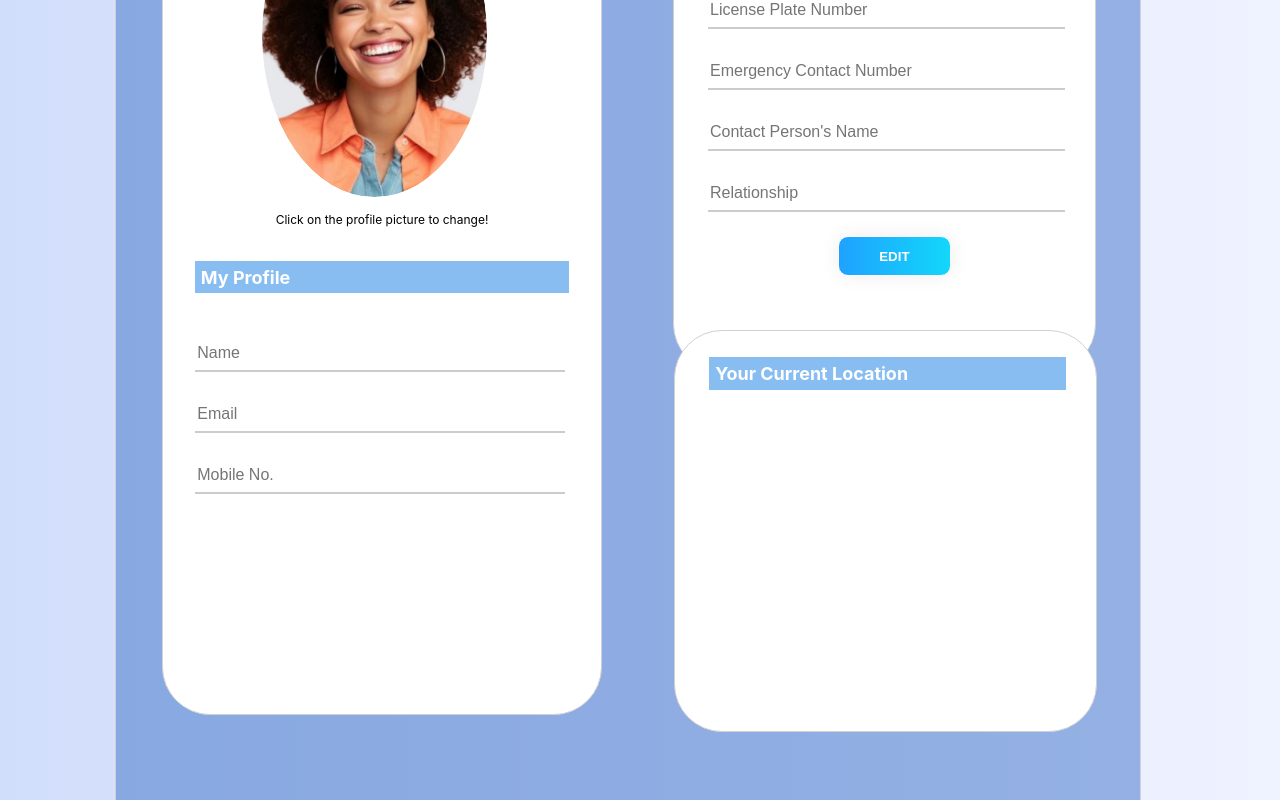
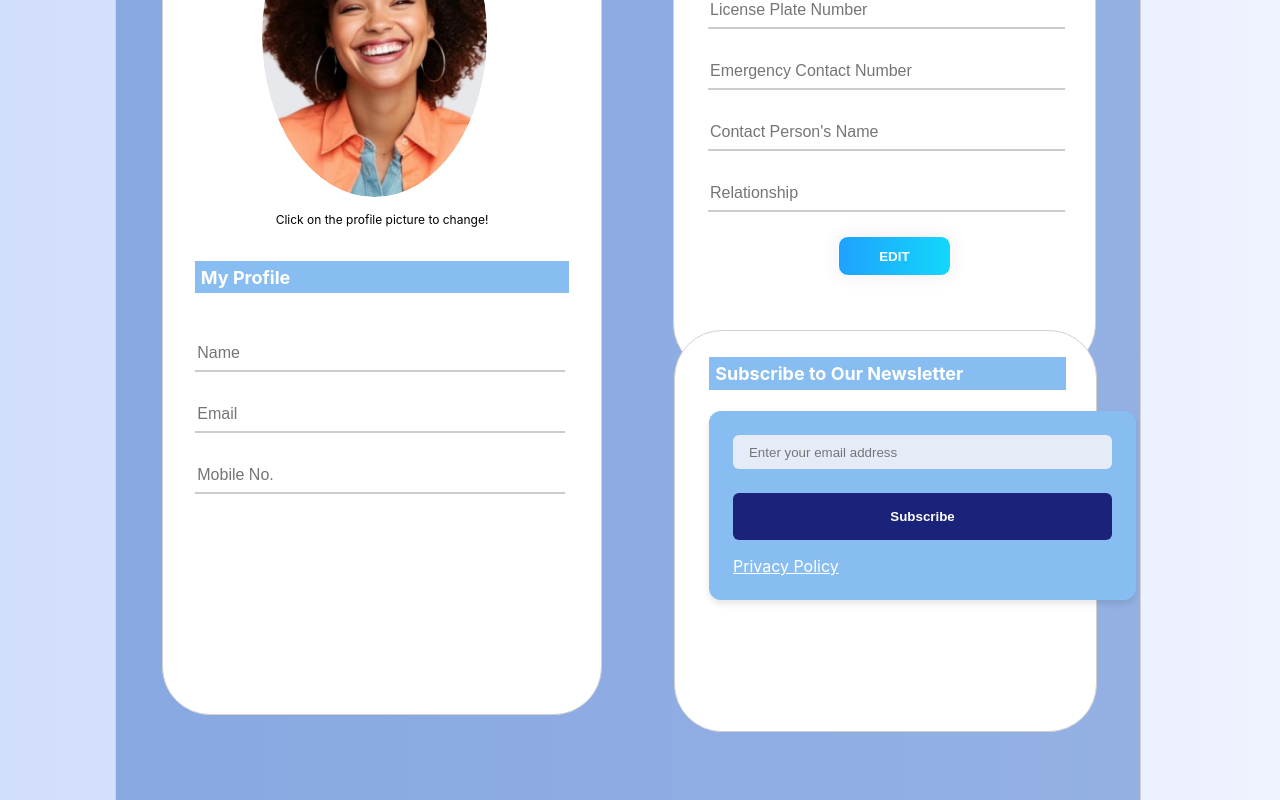
Before and after one commit to Prisha3108/BREAKDOWNBUDDY, a React (Create React App) app: page /userprofile in a window 1280 px wide. Shown: the part 408-1208 px from the top of the page. Built offline with nearby package versions, Linux system fonts and the light colour scheme; no server answers.

Commit message:
profile completed

```diff
--- a/package.json
+++ b/package.json
@@ -17,6 +17,7 @@
     "@testing-library/react": "^13.4.0",
     "@testing-library/user-event": "^13.5.0",
     "antd": "^4.24.16",
+    "autoprefixer": "^10.4.19",
     "axios": "^1.6.8",
     "bcrypt": "^5.1.1",
     "bcryptjs": "^2.4.3",
@@ -30,6 +31,7 @@
     "jsonwebtoken": "^9.0.2",
     "lottie-react": "^2.4.0",
     "mongoose": "^8.3.0",
+    "postcss": "^8.4.38",
     "react": "^18.2.0",
     "react-dom": "^18.2.0",
     "react-icons": "^5.0.1",
@@ -64,5 +66,8 @@
       "last 1 firefox version",
       "last 1 safari version"
     ]
+  },
+  "devDependencies": {
+    "tailwindcss": "^3.4.3"
   }
 }
--- a/src/App.css
+++ b/src/App.css
@@ -1,3 +1,4 @@
+
 .App {
   text-align: center;
 }
--- a/src/components/Customer/Profile.jsx
+++ b/src/components/Customer/Profile.jsx
@@ -21,6 +21,7 @@ const Profile = () => {
     emergencyName: ''
   });
   const [editMode, setEditMode] = useState(false);
+  const [email, setEmail] = useState('');
 
   useEffect(() => {
     const fetchProfileData = async () => {
@@ -79,6 +80,12 @@ const Profile = () => {
     }
   };
 
+  const handleSubscribe = (e) => {
+    e.preventDefault();
+    alert('Thank you for subscribing!');
+    setEmail('');
+  };
+
   return (
     <div className='update_profile'>
       <HorizontalBar />
@@ -125,8 +132,18 @@ const Profile = () => {
                 )}
               </div>
               <div className="pf_right_below">
-                <h2 className='my_profile' id='user_pf'> Your Current Location </h2>
-
+                <h2 className='my_profile' id='user_pf'> Subscribe to Our Newsletter </h2>
+                <div className="newsletter-container">
+                  <div>
+                    <form className="flex flex-col" onSubmit={handleSubscribe}>
+                      <input placeholder="Enter your email address" type="email" value={email} onChange={(e) => setEmail(e.target.value)} />
+                      <button type="submit">Subscribe</button>
+                    </form>
+                    <div className="flex justify-center mt-4">
+                      <a href="#">Privacy Policy</a>
+                    </div>
+                  </div>
+                </div>
               </div>
             </div>
           </div>
--- a/src/components/css/Profile.css
+++ b/src/components/css/Profile.css
@@ -154,6 +154,69 @@
     border: 1px solid rgb(210, 208, 208);
     border-radius: 3rem;
 }
+.newsletter-container {
+    width: 100%;
+    max-width: 23.7rem; /* max-w-md */
+    background-color: #88bdf2   ; /* bg-blue-100 */
+    border-radius: 0.75rem; /* rounded-lg */
+    box-shadow: 0 4px 6px rgba(0, 0, 0, 0.1); /* shadow-md */
+    padding: 1.5rem;
+    margin-left: 8%;
+  }
+
+  .newsletter-container form {
+    display: flex;
+    flex-direction: column;
+  }
+
+  .newsletter-container input[type="email"],
+  .newsletter-container button {
+    background-color: #e5ecf8; /* bg-gray-700 */
+    border: none;
+    border-radius: 0.375rem; /* rounded-md */
+    padding: 0.6rem 1rem;
+    margin-bottom: 1rem;
+  }
+  .newsletter-container input{
+    color: #000;
+  }
+  .newsletter-container button{
+    padding: 1rem 1rem;
+    color: #fff;
+
+  }
+  .newsletter-container input[type="email"]:focus,
+  .newsletter-container button:focus {
+    outline: none;
+    box-shadow: 0 0 0 3px rgba(66, 153, 225, 0.5); /* focus:ring-1 focus:ring-blue-500 */
+  }
+
+  .newsletter-container button {
+    background-image: linear-gradient(to right, #1a2379, #1a2379); /* bg-gradient-to-r from-green-500 to-blue-500 */
+    font-weight: bold;
+    cursor: pointer;
+    margin-top: 2%;
+  }
+
+  .newsletter-container button:hover {
+    background-image: linear-gradient(to right, #474f9c, #4a53a4); /* hover:bg-green-600 hover:to-blue-600 */
+  }
+
+  .newsletter-container a {
+    color: #ffffff; /* text-gray-400 */
+  }
+
+  .newsletter-container a:hover {
+    text-decoration: underline; /* hover:underline */
+  }
+
+
+
+
+
+
+
+
 #user_pf{
     width: 82%;
     margin: 6% 0 5% 8%;
```
Also changed, not shown: 1 other file (tests, documents, lock files or other folders).
